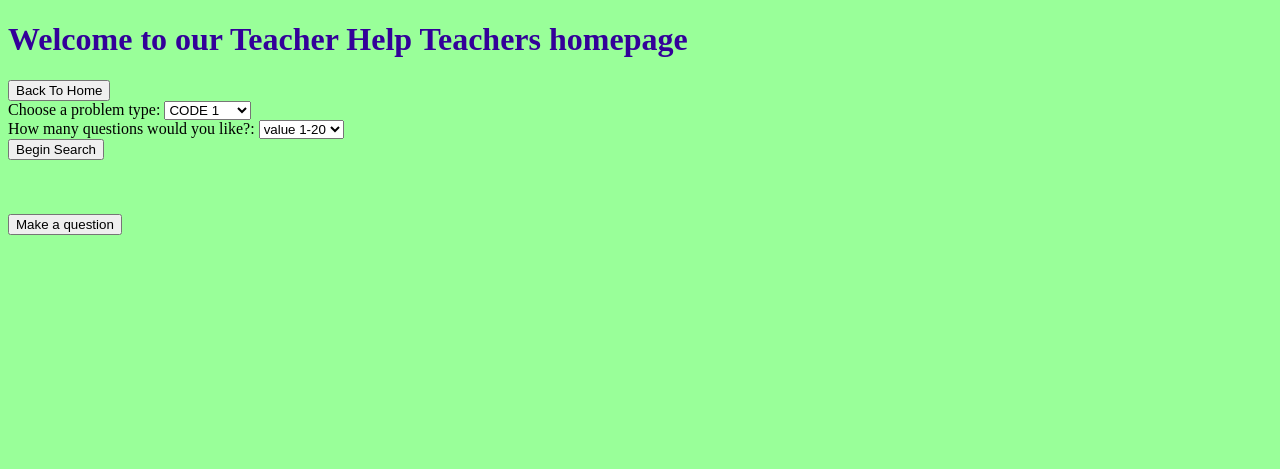
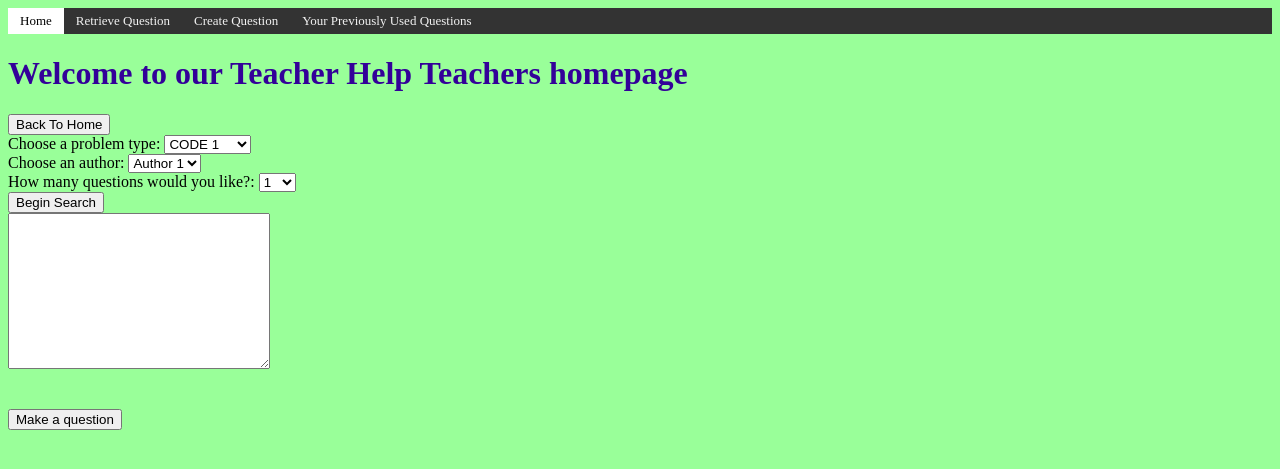
Before and after one commit to rswedberg/teachershelpteachers, a Flask app: page /retrieve in a window 1280 px wide. Shown: the top 469 px of the page. Run offline with Flask 2, Linux system fonts and the light colour scheme.

Commit message:
number of questions, author, text area for preview, nabber

```diff
--- a/templates/retrieve.html
+++ b/templates/retrieve.html
@@ -10,6 +10,12 @@
   </style>
 </head>
 <body>
+  <div class="topnav">
+  <a class="active" href="#home">Home</a>
+  <a href="#retrieve">Retrieve Question</a>
+  <a href="#create">Create Question</a>
+  <a href="#previous">Your Previously Used Questions</a>
+</div>
 <h1>
   Welcome to our Teacher Help Teachers homepage
 </h1>
@@ -31,21 +37,50 @@
   </p2>
   <br>
   <p3>
+    <label for="author"> Choose an author: </label>
+    <select name="author1" id="author1">
+      <option value="author2"> Author 1 </option>
+      </select>
+  </p3>
+  <br>
+  <p4>
   <label for="Number of problems"> How many questions would you like?: </label>
   <select name= "one" id="one">
-      <option value="value 1-20"> value 1-20</option>
+      <option value="numQs"> 1</option>
+      <option value="numQs"> 2</option>
+      <option value="numQs"> 3</option>
+      <option value="numQs"> 4</option>
+      <option value="numQs"> 5</option>
+      <option value="numQs"> 6</option>
+      <option value="numQs"> 7</option>
+      <option value="numQs"> 8</option>
+      <option value="numQs"> 9</option>
+      <option value="numQs"> 10</option>
+      <option value="numQs"> 11</option>
+      <option value="numQs"> 12</option>
+      <option value="numQs"> 13</option>
+      <option value="numQs"> 14</option>
+      <option value="numQs"> 15</option>
+      <option value="numQs"> 16</option>
+      <option value="numQs"> 17</option>
+      <option value="numQs"> 18</option>
+      <option value="numQs"> 19</option>
+      <option value="numQs"> 20</option>
 
   </select>
-  </p3>
-  <p4>
+  </p4>
+  <p5>
     <! I can't fingure out how to put a  for the output here box here. -->
     <output name="result"></output>
-  </p4>
+  </p5>
   <br>
-    <p5>
+    <p6>
       <button class="button">Begin Search</button>
-    </p5>
+    </p6>
     <br>
+    <p7>
+      <textarea name="questions" rows="10" cols="30" placeholder="Questions will appear here"> </textarea>
+    </p7>
     <br>
     <br>
     <br>
```
